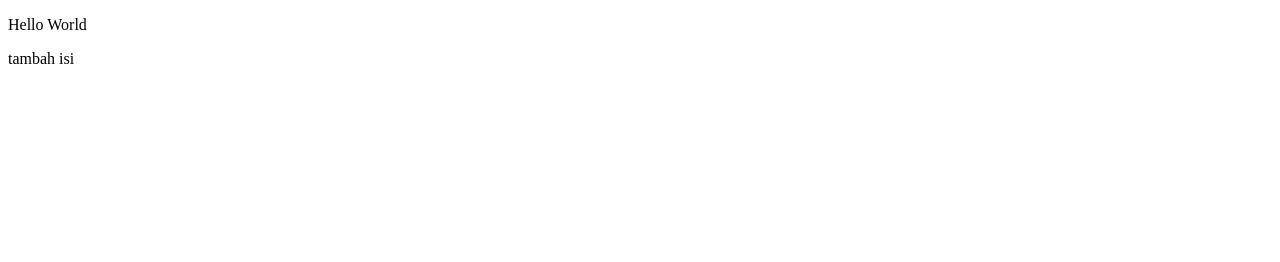
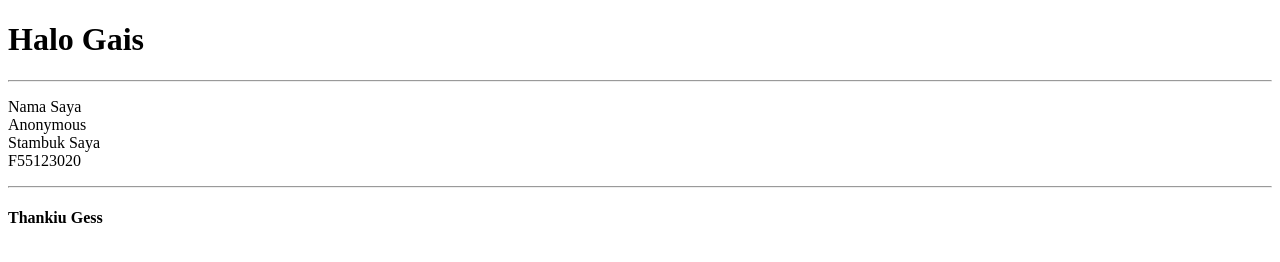
Before and after one commit to AvavSam/KelasPT, a plain HTML site: page week2/index.html in a window 1280 px wide. Drawn offline with Linux system fonts and the light colour scheme.

Commit message:
pertemuan 3

```diff
--- a/week2/index.html
+++ b/week2/index.html
@@ -6,7 +6,15 @@
     <title>Document</title>
 </head>
 <body>
-    <p>Hello World</p>
-    <p>tambah isi</p>
+    <h1>Halo Gais</h1>
+    <hr>
+        <p>Nama Saya<br>
+            Anonymous<br>
+            Stambuk Saya<br>
+            F55123020<br>
+        </p>
+    <hr>
+    <h4>Thankiu Gess</h4>
+
 </body>
 </html>
```
